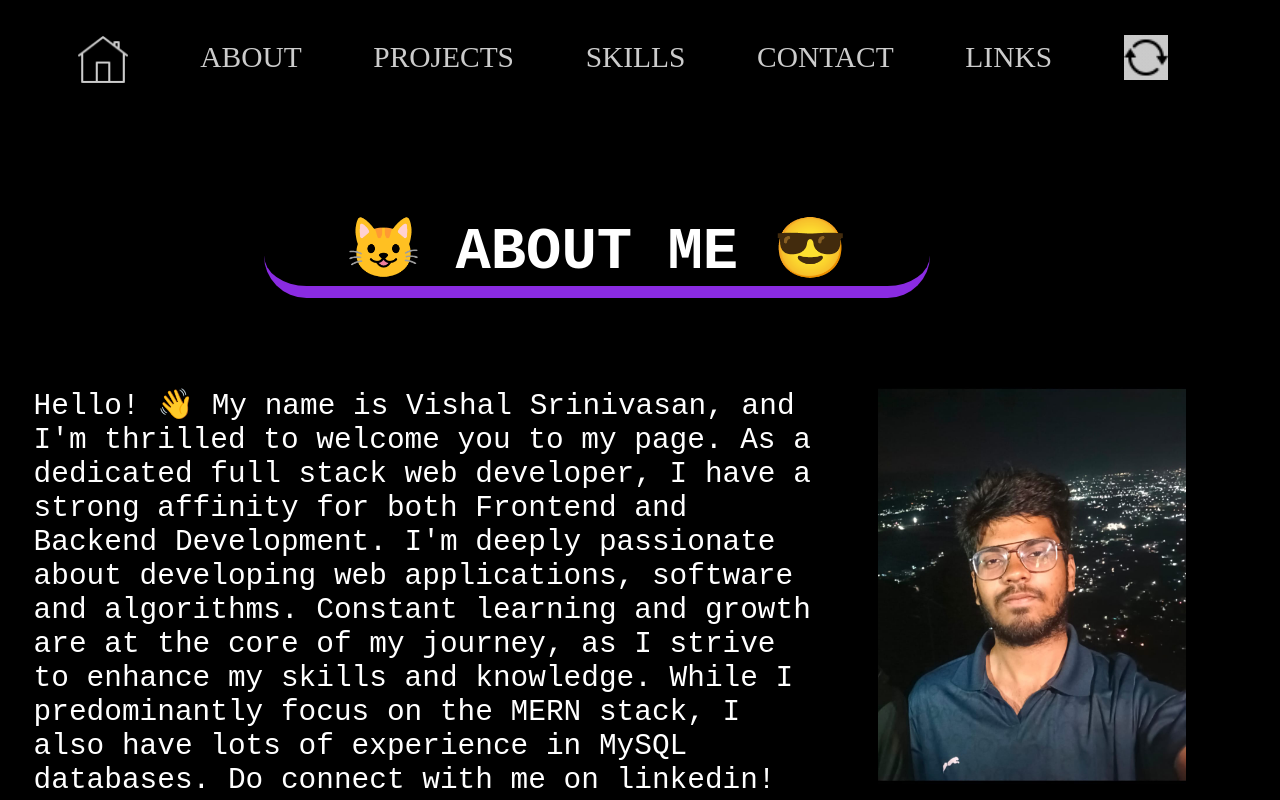
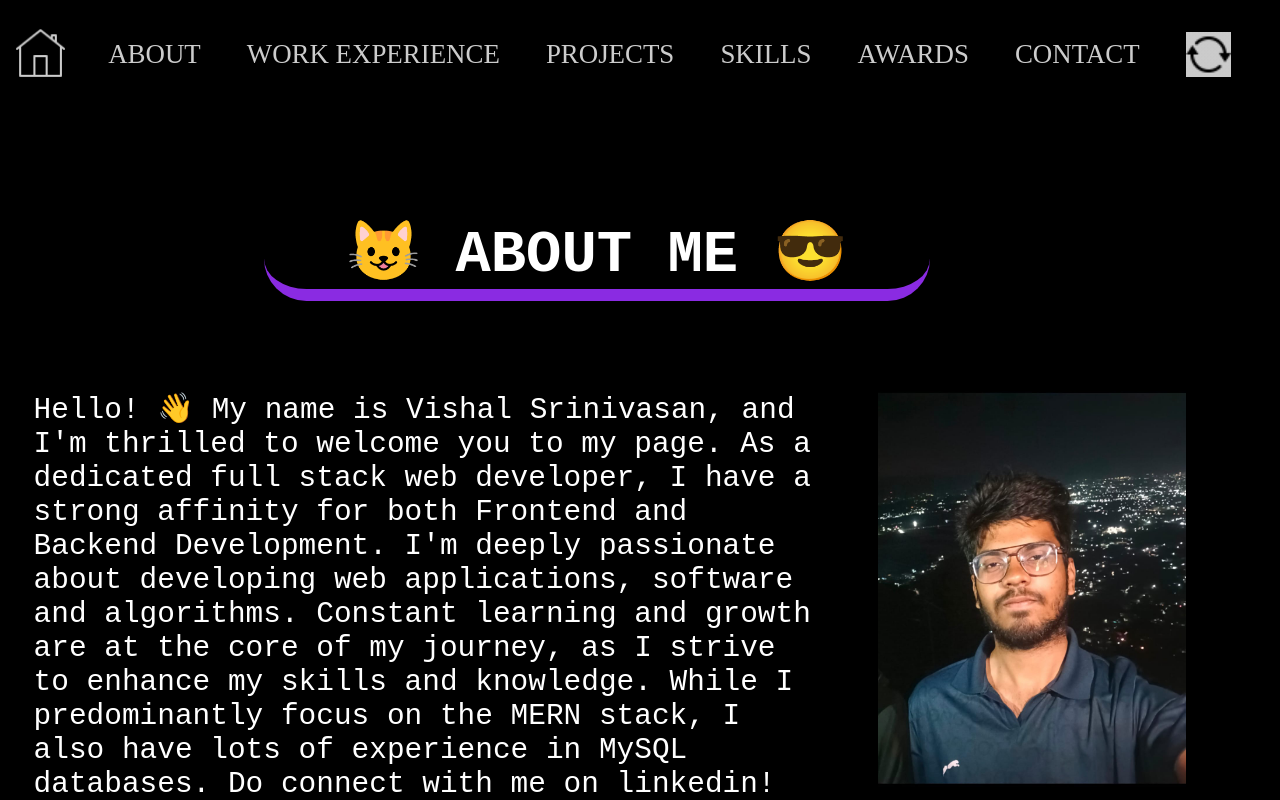
Before and after one commit to fleet2005/Portfolio, a React (Vite) app in the folder Portfolio/: page / in a window 1280 px wide. Shown: the top 800 px of the page. Built offline with nearby package versions, Linux system fonts and the light colour scheme.

Commit message:
Modified Navbar

```diff
--- a/Portfolio/src/Index.css
+++ b/Portfolio/src/Index.css
@@ -13,13 +13,14 @@ body{
     list-style-type:none;
     position:sticky;
     top:0;
+    font-size: 2.1vw;
     animation: fadeIn 2s ease-in;
     z-index: 1000;
 }
 
 
 #NavList li{
-    margin:0vw 3vw 0vw 3vw;
+    margin:0vw 1vw 0vw 2vw;
     height:2.8vw;
     width:auto;
     text-transform: uppercase;
--- a/Portfolio/src/Link.jsx
+++ b/Portfolio/src/Link.jsx
@@ -10,10 +10,9 @@ function Link(){
         <div id="linkSection">
             <br/>
             <div id="links" style={{display: "flex", justifyContent: "center"}}>
-                <a href = "https://www.codechef.com/users/code_fleet_05" target="_blank"><img title="codechef" src={codechef} style={{height:"4vw", marginRight:"5vw", borderStyle:"solid", borderColor:"green", borderRadius:"1vw", padding:"0.2vw", outlineStyle:'inset'}}/></a>
                 <a href = "https://www.linkedin.com/in/vishal-srinivasan-661ab5257/" target="_blank"><img title="linkedin" src={linkedin} style={{height:"4vw", marginRight:"5vw",borderStyle:"solid", borderColor:"green", borderRadius:"1vw", padding:"0.2vw",outlineStyle:'inset'}}/></a>
-                <a href = "https://github.com/fleet2005" target="_blank"><img title= "github"  src={github} style={{height:"4vw", marginRight:"5vw",borderStyle:"solid", borderColor:"green", borderRadius:"1vw", padding:"0.2vw",outlineStyle:'inset'}}/></a>
-                <a href = "https://leetcode.com/Code_Fleet_2005/" target="_blank"><img title="leetcode" src={leetcode} style={{height:"4vw",borderStyle:"solid", borderColor:"green", borderRadius:"1vw", padding:"0.2vw", outlineStyle:'inset'}}/></a>
+                <a href = "https://leetcode.com/Code_Fleet_2005/" target="_blank"><img title="leetcode" src={leetcode} style={{height:"4vw",borderStyle:"solid", marginRight:"5vw", borderColor:"green", borderRadius:"1vw", padding:"0.2vw", outlineStyle:'inset'}}/></a>
+                <a href = "https://github.com/fleet2005" target="_blank"><img title= "github"  src={github} style={{height:"4vw",borderStyle:"solid", borderColor:"green", borderRadius:"1vw", padding:"0.2vw",outlineStyle:'inset'}}/></a>
             </div>
 
         </div>
--- a/Portfolio/src/NavigationBar.jsx
+++ b/Portfolio/src/NavigationBar.jsx
@@ -12,14 +12,16 @@ function NavigationBar() {
     return (
 
         <ul id="NavList" style={{ backgroundColor: "black", opacity: "0.8", position: "sticky", top:"0"}}>
-            <li> <a href={"#"} style={{ textDecoration: "none", color: "white", transition: "" }}><img src={homeIcon} style={{ marginRight: "auto", marginTop: "-0.5vw", marginLeft: "auto", width: "4vw", height: "4vw" }} /></a></li>
+            <a href={"#"} style={{ textDecoration: "none", color: "white", transition: "" , marginLeft: "2.4vw"}}><img src={homeIcon} style={{ marginRight: "auto", marginTop: "-0.5vw", marginLeft: "-5vw", width: "4vw", height: "4vw" }} /></a>
             <li> <a href={"#aboutSection"} style={{ textDecoration: "none", color: "white", transition: "" }}>About</a></li>
+            <li> <a href={"#workSection"} style={{ textDecoration: "none", color: "white", transition: "" }}>Work Experience</a></li>
             <li> <a href={"#projects"} style={{ textDecoration: "none", color: "white", transition: "" }}>Projects</a></li>
             <li> <a href={"#skillSection"} style={{ textDecoration: "none", color: "white", transition: "" }}>Skills</a></li>
+            <li> <a href={"#awards"} style={{ textDecoration: "none", color: "white", transition: "" }}>Awards</a></li>
             <li> <a href={"#contactSection"} style={{ textDecoration: "none", color: "white", transition: "" }}> Contact </a> </li>
-            <li> <a href={"#linkSection"} style={{ textDecoration: "none", color: "white", transition: "" }}> Links </a> </li>
-            <li style={{ marginRight: "4vw", marginTop: "-0.5vw" }} onClick={refresh}><img src={refreshIcon} style={{ width: "3.5vw", height: "3.5vw" }} /></li>
+            <li style={{ marginRight: "1.3vw", marginTop: "-0.5vw" }} onClick={refresh}><img src={refreshIcon} style={{ width: "3.5vw", height: "3.5vw" }} /></li>
         </ul>
+
     );
 }
 
```
